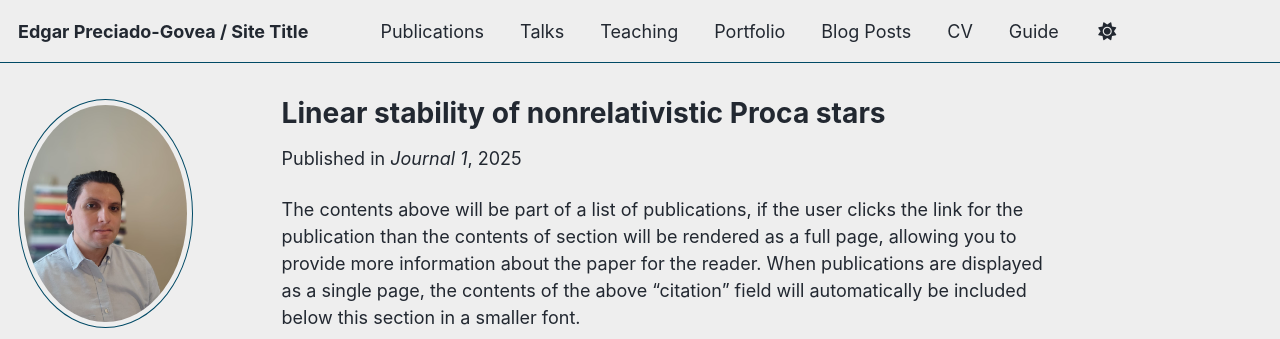
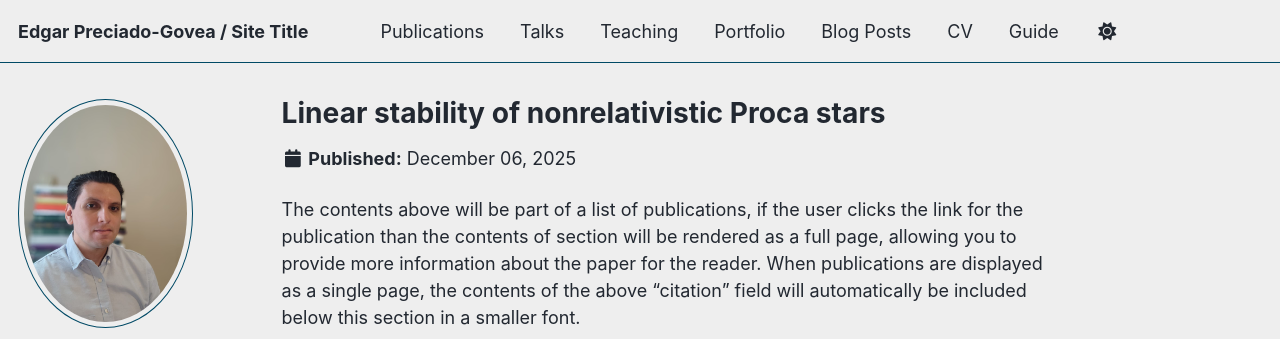
Before and after one commit to edgargovea/edgarpgovea.github.io, a Jekyll site: the page built from _publications/2010-10-01-linear.md, in a window 1280 px wide and 943 px high. Shown: the top 339 px of the window. Built offline with Jekyll 4.4.1, drawn with Linux system fonts in a browser that asks for light colours; some web fonts are replaced; a script bundle is joined from its source files by our own code; library files that are not in the unit come from our copies.

Commit message:
Update 2010-10-01-linear.md

```diff
--- a/_publications/2010-10-01-linear.md
+++ b/_publications/2010-10-01-linear.md
@@ -5,7 +5,6 @@ category: manuscripts
 permalink: /publication/2010-10-01-linear
 excerpt: 'We study the linear stability of nonrelativistic Proca stars under generic perturbations, using a combination of analytic and numerical methods.'
 date: 2025-12-06
-venue: 'Journal 1'
 paperurl: 'https://arxiv.org/pdf/2512.04376'
 citation: 'Nambo, E. C., Diaz-Andrade, G., Diez-Tejedor, A., Preciado-Govea, E., Roque, A. A., & Sarbach, O. (2025). Linear stability of nonrelativistic Proca stars. arXiv preprint arXiv:2512.04376.'
 ---
```
